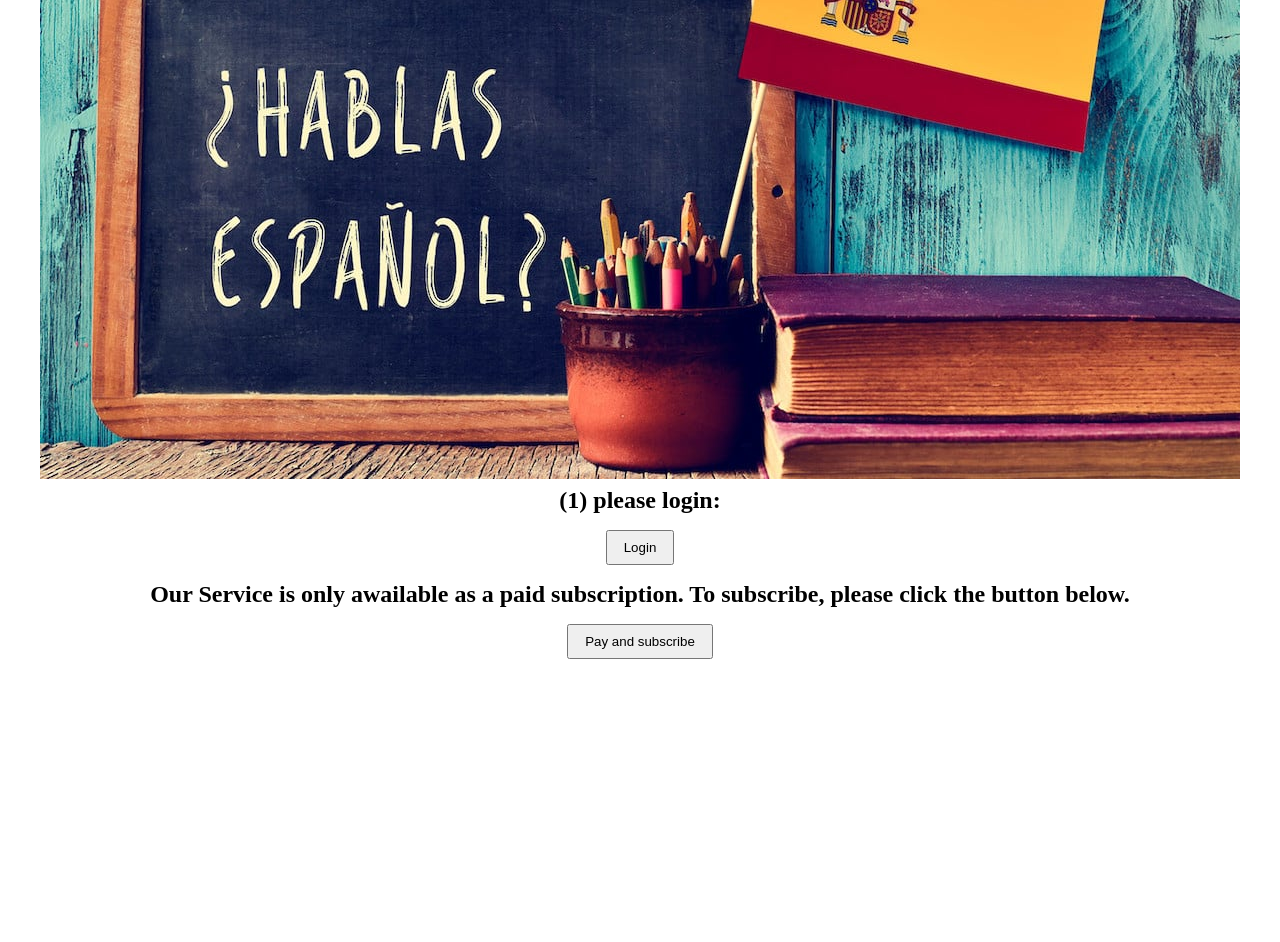
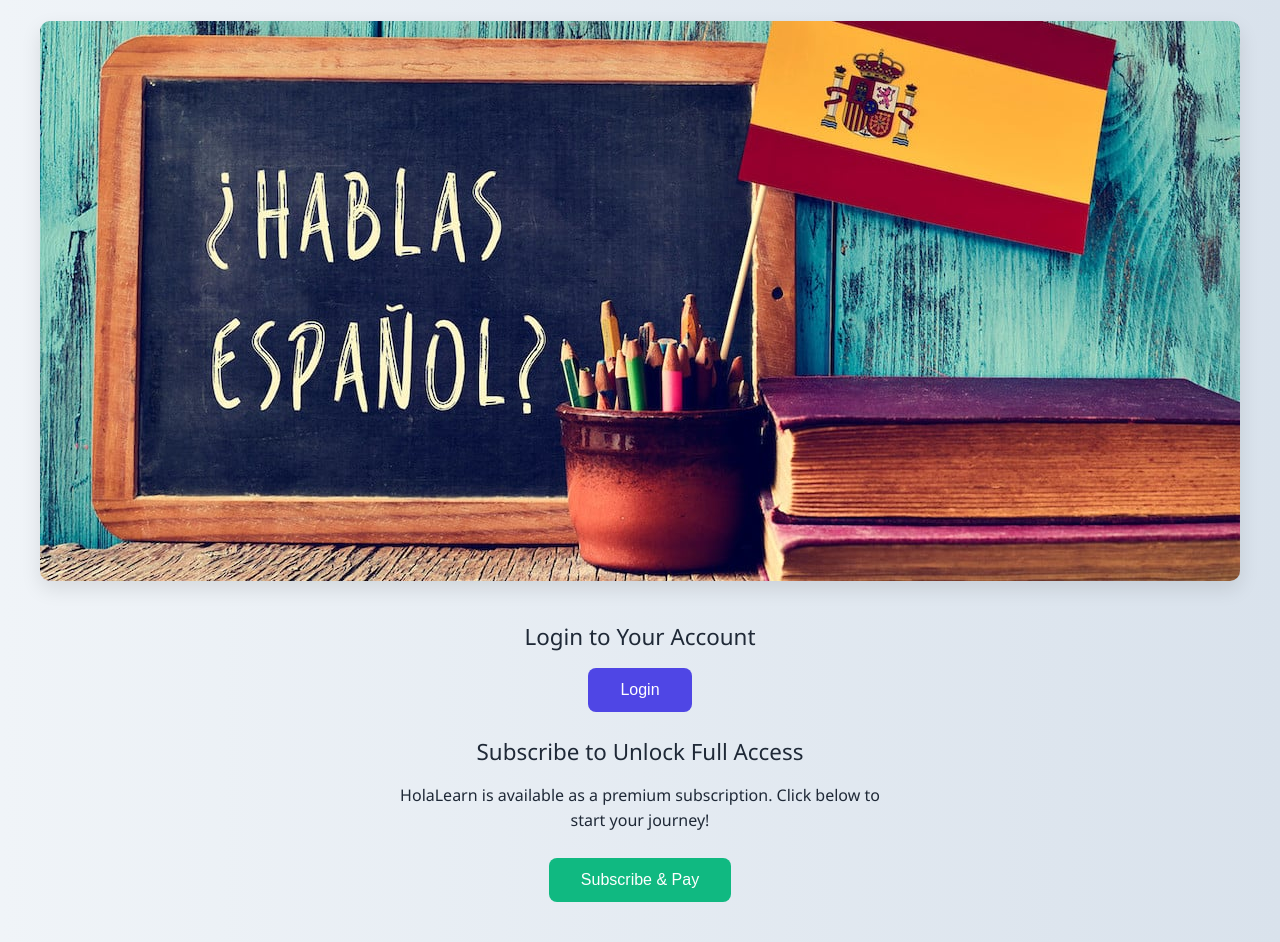
Before and after one commit to mizandarii/saas, a website: page public/index.html in a window 1280 px wide. Shown: the part 182-1124 px from the top of the page. Before the commit the page ends 881 px from the top, so only its background shows below. Drawn offline with Linux system fonts and the light colour scheme.

Commit message:
Update index.html

```diff
--- a/public/index.html
+++ b/public/index.html
@@ -3,10 +3,11 @@
 <head>
     <meta charset="UTF-8">
     <meta name="viewport" content="width=device-width, initial-scale=1.0">
-    <title>SaaS App</title>
+    <title>HolaLearn - Language Learning Made Easy</title>
     <style>
-        /* center-align everything inside the body */
+        /* Global reset and body styling */
         body {
+            font-family: 'Segoe UI', Tahoma, Geneva, Verdana, sans-serif;
             display: flex;
             flex-direction: column;
             align-items: center;
@@ -15,28 +16,79 @@
             min-height: 100vh;
             margin: 0;
             padding: 2rem;
-            box-sizing: border-box;
+            background: linear-gradient(to right, #f0f4f8, #d9e2ec);
+            color: #1f2937;
         }
 
-        /* optional spacing for headings/buttons */
-        h1, h2 {
-            margin: 0.5rem 0;
+        h1 {
+            font-size: 2.2rem;
+            margin: 1rem 0 0.5rem;
+        }
+
+        h2 {
+            font-size: 1.4rem;
+            margin: 1rem 0 0.5rem;
+            font-weight: normal;
+        }
+
+        img {
+            max-width: 100%;
+            height: auto;
+            border-radius: 10px;
+            box-shadow: 0 8px 20px rgba(0,0,0,0.1);
+            margin: 1.5rem 0;
         }
 
         button {
             margin: 0.5rem 0;
-            padding: 0.5rem 1rem;
+            padding: 0.8rem 2rem;
+            font-size: 1rem;
+            border: none;
+            border-radius: 8px;
+            cursor: pointer;
+            transition: all 0.2s ease-in-out;
+        }
+
+        .login-btn {
+            background-color: #4f46e5;
+            color: white;
+        }
+
+        .login-btn:hover {
+            background-color: #4338ca;
+        }
+
+        .subscribe-btn {
+            background-color: #10b981;
+            color: white;
+        }
+
+        .subscribe-btn:hover {
+            background-color: #059669;
+        }
+
+        p {
+            max-width: 500px;
+            margin: 0.5rem auto 1rem;
+            line-height: 1.6;
         }
     </style>
 </head>
 <body>
-    <h1>Welcome to HolaLearn, SaaS app for language learning</h1>
-    <img src="learning-spanish-for-travel.jpg" alt="Learning Spanish for Travel" style="max-width:100%;height:auto;margin-top:1rem;">
-    <h2>(1) please login:</h1>
-    <button onclick="window.location.href='https://tidy-mutt-90.accounts.dev/sign-in'">Login</button>
+    <h1>Welcome to HolaLearn</h1>
+    <p>Your personal SaaS app for learning languages quickly and effectively!</p>
 
-    <h2>Our Service is only awailable as a paid subscription. To subscribe, please click the button below.</h1>
-    <button onclick="window.location.href='https://buy.stripe.com/test_8x2cN77KH6GnfdG81X8so00'">Pay and subscribe</button>
+    <img src="learning-spanish-for-travel.jpg" alt="Learning Spanish for Travel">
 
+    <h2>Login to Your Account</h2>
+    <button class="login-btn" onclick="window.location.href='https://tidy-mutt-90.accounts.dev/sign-in'">
+        Login
+    </button>
+
+    <h2>Subscribe to Unlock Full Access</h2>
+    <p>HolaLearn is available as a premium subscription. Click below to start your journey!</p>
+    <button class="subscribe-btn" onclick="window.location.href='https://buy.stripe.com/test_8x2cN77KH6GnfdG81X8so00'">
+        Subscribe & Pay
+    </button>
 </body>
 </html>
```
